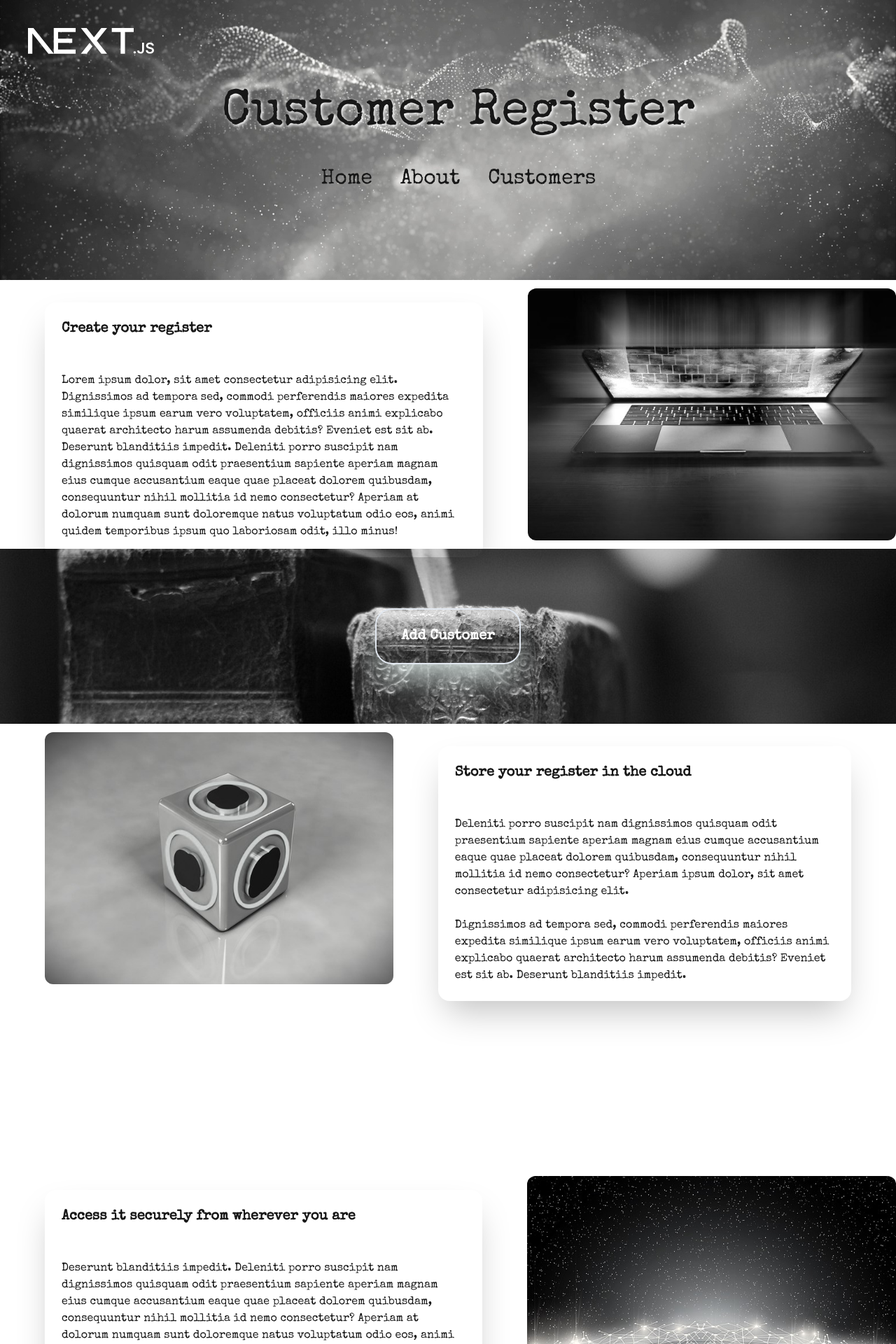
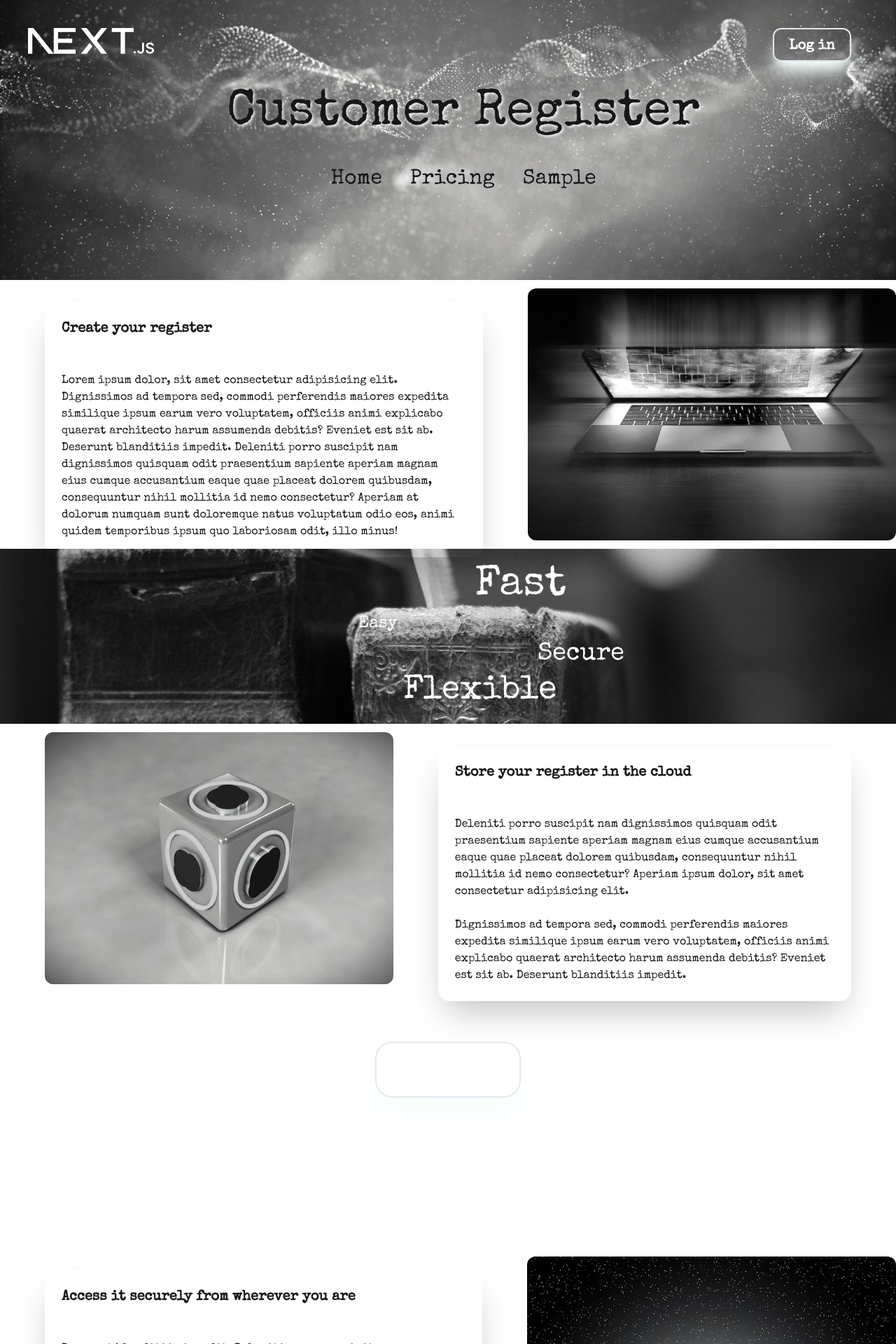
Before and after one commit to pfleege/customer-register, a Next.js app: page / in a window 1280 px wide. Shown: the top 1920 px of the page at 70% size. Built offline with nearby package versions, Linux system fonts and the light colour scheme; a web font is replaced by a local one.

Commit message:
MOD Home page and Navbar
- Add Log in button to Navbar and change page link headers
- Modify and add content to home page
- Remove unused css from globals.css

```diff
--- a/src/app/globals.css
+++ b/src/app/globals.css
@@ -22,7 +22,7 @@
 }
 
 body {
-  position: relative;
+  /* position: relative; */
   max-width: 100vw;
   height: 100%;
   color: var(--foreground);
--- a/src/app/page.tsx
+++ b/src/app/page.tsx
@@ -34,20 +34,20 @@ export default function Home() {
         </div>
       </section>
 
-      {/* Button */}
-      <section className="flex m-auto z-20 w-fit">
-        <div className=" h-[250px] flex flex-col justify-center items-center">
-          <button className="rounded-3xl border-2 border-slate-200 shadow-teal-50 shadow-2xl h-20 w-52 text-white text-xl font-bold">
-            Add Customer
-          </button>
+      <section className="flex m-auto z-20 w-full">
+        <div className=" h-[250px] w-full flex flex-col justify-center gap-2">
+          <h2 className="pl-[53vw] text-white text-6xl">Fast</h2>
+          <h2 className="pl-[40vw] text-white text-2xl">Easy</h2>
+          <h2 className="pl-[60vw] text-white text-4xl">Secure</h2>
+          <h2 className="pl-[45vw] text-white text-5xl">Flexible</h2>
         </div>
       </section>
 
       {/* Static Background */}
       <section className="fixed top-[400px] h-screen w-screen bg-[url('/homeBg.jpg')] bg-cover z-0">
-        <div className="flex h-[300px] w-fit z-0"></div>
-        {/* <div className="fixed top-[800px] z-10"></div> */}
+        {/* <div className="flex h-[300px] w-fit z-0"></div> */}
       </section>
+
       <section className="bg-white flex z-20 w-fit">
         <div className="flex h-96">
           <div className="flex ml-16 h-96 w-max py-3">
@@ -79,7 +79,22 @@ export default function Home() {
           </div>
         </div>
       </section>
-      <section className="mt-[250px] mb-52 bg-white flex z-20 w-fit">
+
+      {/* Order Button */}
+      <section className="flex m-auto z-20 w-fit">
+        <div className="mt-10 h-[300px] flex flex-col justify-center items-center">
+          <button className="rounded-3xl border-2 border-slate-200 shadow-teal-50 shadow-2xl h-20 w-52 pt-2 text-white text-2xl font-bold hover:bg-amber-400 hover:text-black">
+            Order Now
+          </button>
+          <p className="w-96 pt-5 text-center text-white text-xl">
+            Deleniti porro suscipit nam dignissimos quisquam odit praesentium
+            sapiente. Aperiam ipsum dolor, sit amet consectetur adipisicing
+            elit.
+          </p>
+        </div>
+      </section>
+
+      <section className="mt-[25px] mb-52 bg-white flex z-20 w-fit">
         <div className="flex h-96">
           <div className="flex flex-col w-1/2 h-fit my-8 mx-16 shadow-2xl rounded-2xl">
             <h1 className="p-6 text-xl font-bold">
--- a/src/components/Navbar.tsx
+++ b/src/components/Navbar.tsx
@@ -3,7 +3,7 @@ import Image from "next/image";
 
 const Navbar = () => {
   return (
-    <nav className="fixed top-0 w-screen z-40 navbar flex bg-cover bg-center bg-[url('/navbarBg.jpg')]">
+    <nav className="flex font-specialElite fixed top-0 w-screen z-40 navbar bg-cover bg-center bg-[url('/navbarBg.jpg')]">
       <div className="flex mb-auto mt-10">
         <Image
           className="ml-10 invert"
@@ -14,13 +14,18 @@ const Navbar = () => {
           priority
         />
       </div>
-      <div className="mx-auto pr-[190px] h-[400px] flex flex-col justify-center items-center gap-10">
-        <h1 className="navH1 font-specialElite text-7xl">Customer Register</h1>
-        <div className="font-specialElite text-3xl links flex gap-10">
+      <div className="mx-auto h-[400px] flex flex-col justify-center items-center gap-10">
+        <h1 className="navH1 text-7xl">Customer Register</h1>
+        <div className="text-3xl links flex gap-10">
           <Link href="/">Home</Link>
-          <Link href="/about">About</Link>
-          <Link href="/customers">Customers</Link>
+          <Link href="/about">Pricing</Link>
+          <Link href="/customers">Sample</Link>
         </div>
+      </div>
+      <div className="flex mb-auto mt-10">
+        <button className="mr-16 rounded-xl border-2 border-slate-200 shadow-teal-50 shadow-xl h-12 w-28 pt-1 text-white text-xl font-bold hover:bg-amber-400 hover:text-black">
+          Log in
+        </button>
       </div>
     </nav>
   );
```
